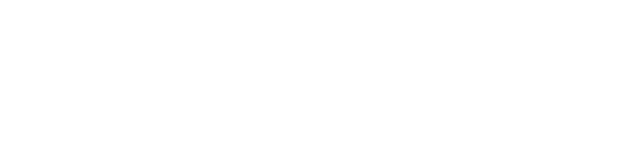
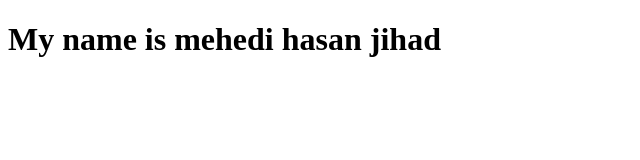
Before and after one commit to mhedi-hasan/my-first-github-repo, a plain HTML site: page index.html in a window 1280 px wide. Shown: the whole page, without its empty margins (0-640 px from the left). Drawn offline with Linux system fonts and the light colour scheme.

Commit message:
updated feature

```diff
--- a/index.html
+++ b/index.html
@@ -6,6 +6,6 @@
     <title>My First Ever Github Repo</title>
 </head>
 <body>
-
+    <h1>My name is mehedi hasan jihad</h1>
 </body>
 </html>
```
